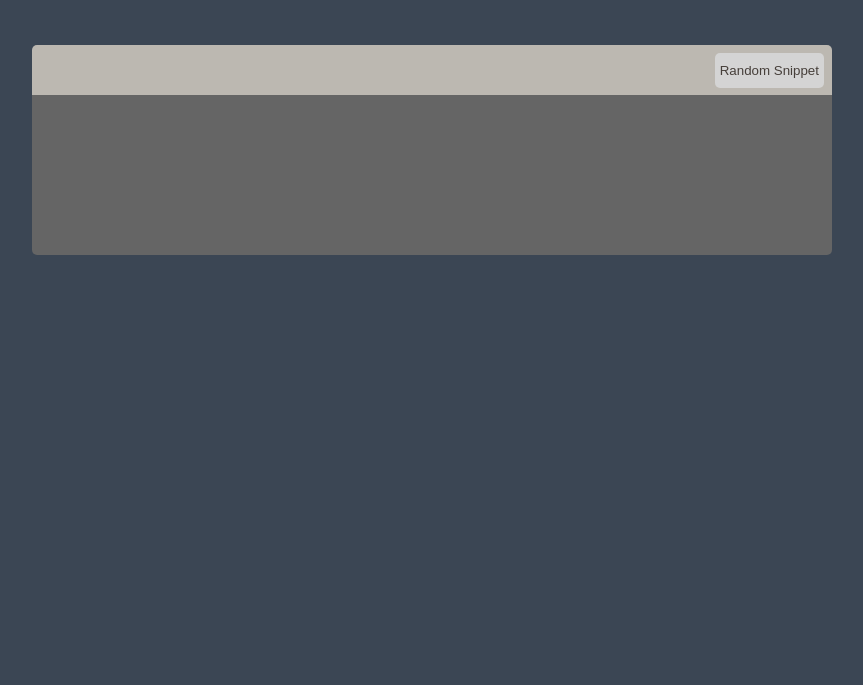
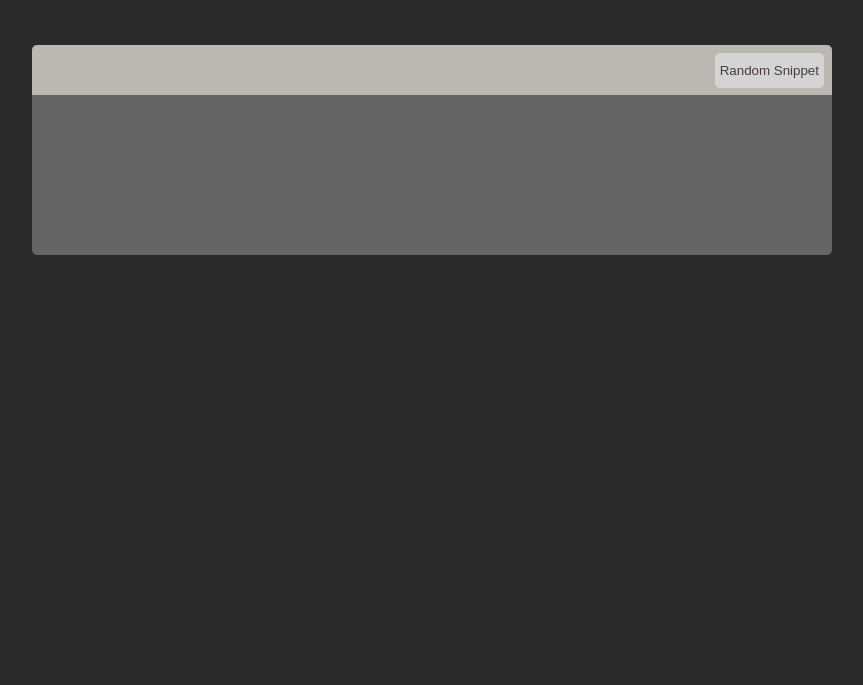
Before and after one commit to liamsegura/code-snippets, a website: page index.html in a window 1280 px wide. Shown: the part 115-800 px from the top of the page, without its empty margins (208-1071 px from the left). Drawn offline with Linux system fonts and the light colour scheme.

Commit message:
changed background

```diff
--- a/public/css/style.css
+++ b/public/css/style.css
@@ -10,7 +10,7 @@
   }
   @media(min-height:421px){
   body {
-    background-color: #3b4654;;
+    background-color: #2a2a2a;;
     height: 100vh;
     font-family: -apple-system, BlinkMacSystemFont, 'Segoe UI', Roboto, Oxygen, Ubuntu, Cantarell, 'Open Sans', 'Helvetica Neue', sans-serif;
   }
```
